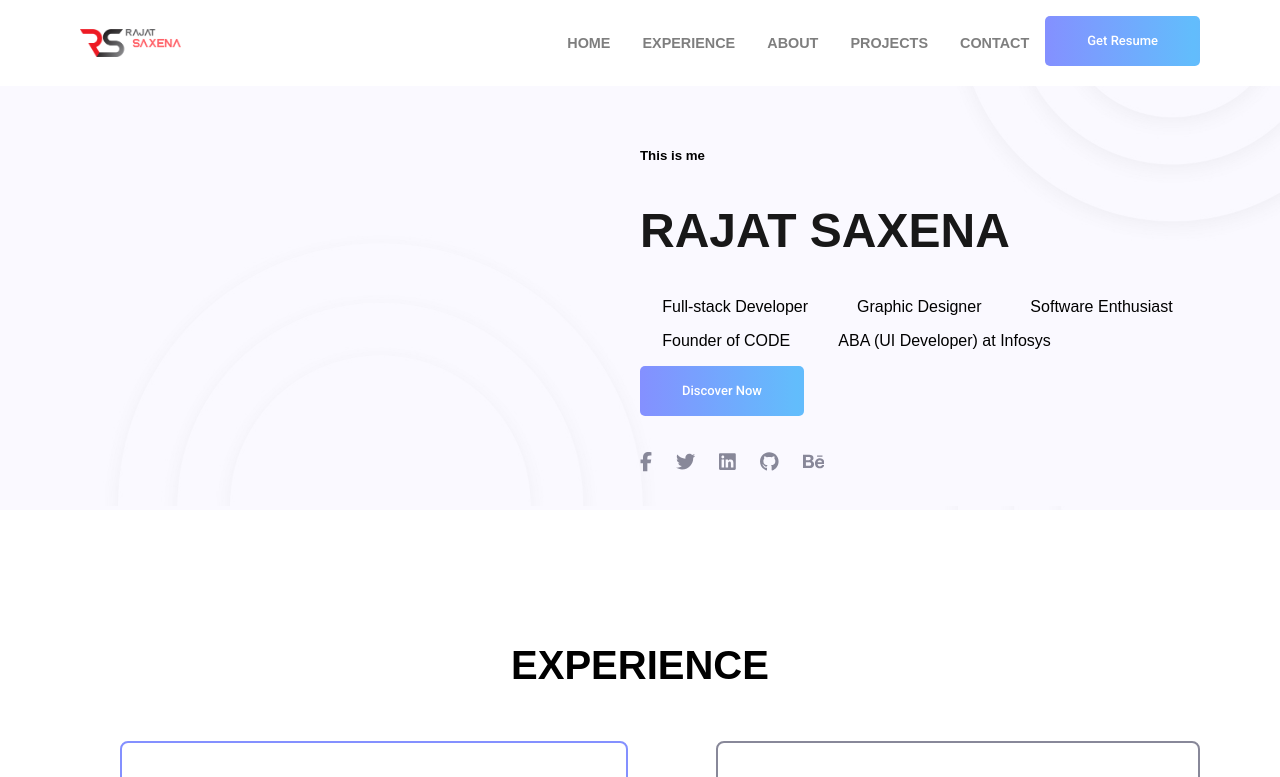
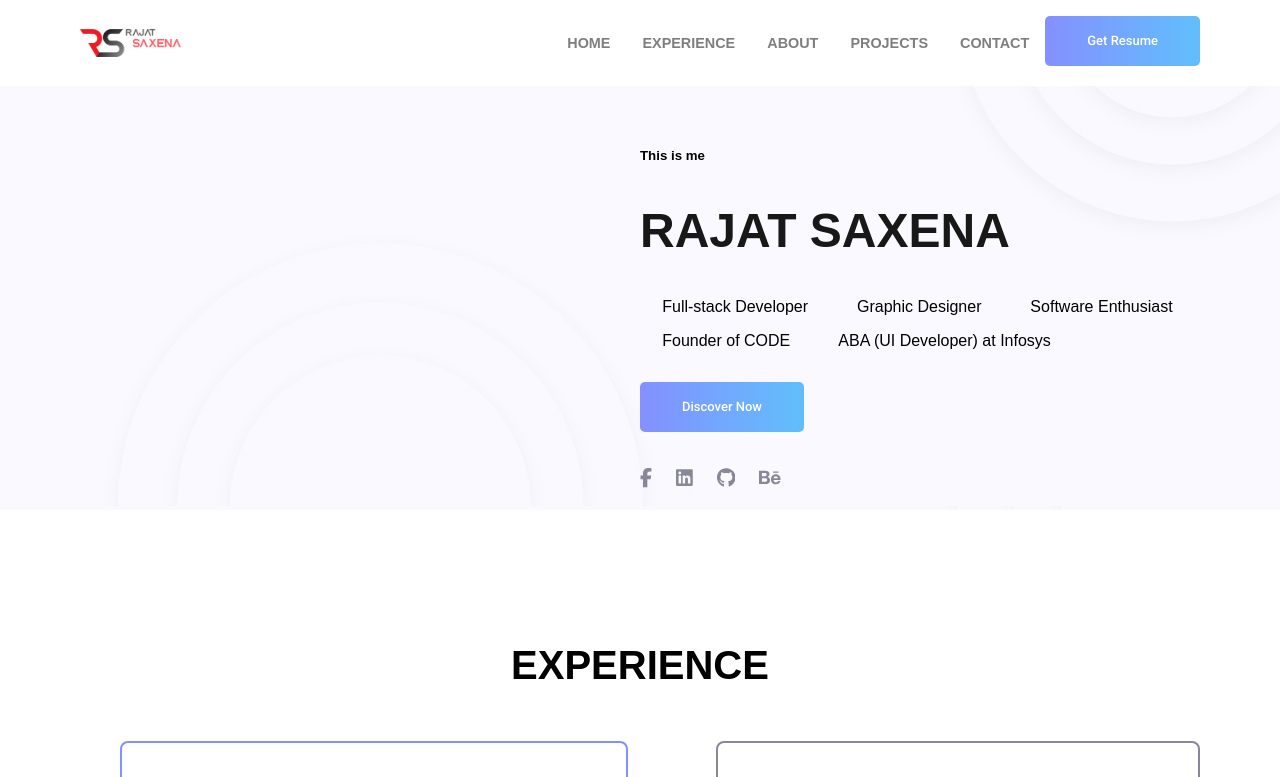
Before and after one commit to Rajat26599/my-react-portfolio, a React (Create React App) app: page / in a window 1280 px wide. Shown: the top 777 px of the page. Built offline with nearby package versions, Linux system fonts and the light colour scheme.

Commit message:
social icon on hover color my name fadeIn animation banner button margin adjustment

```diff
--- a/src/components/banner/Banner.js
+++ b/src/components/banner/Banner.js
@@ -19,7 +19,9 @@ export const Banner = () => {
                 <p><i className="lnr lnr-bug"></i> &nbsp;&nbsp;&nbsp;&nbsp; Full-stack Developer &nbsp;&nbsp;&nbsp;&nbsp; <i className="lnr lnr-pie-chart"></i> &nbsp;&nbsp;&nbsp;&nbsp; Graphic Designer &nbsp;&nbsp;&nbsp;&nbsp; <i className="lnr lnr-code"></i> &nbsp;&nbsp;&nbsp;&nbsp; Software Enthusiast</p>
                 <p><i className="lnr lnr-star"></i> &nbsp;&nbsp;&nbsp;&nbsp; Founder of CODE &nbsp;&nbsp;&nbsp;&nbsp; <i className="lnr lnr-briefcase"></i> &nbsp;&nbsp;&nbsp;&nbsp; ABA (UI Developer) at Infosys</p>
                 <ButtonWrapper>
-                    <Button>Discover Now</Button>
+                    <a href='#experience'>
+                        <Button>Discover Now</Button>
+                    </a>
                 </ButtonWrapper>
                 <SocialSitesContainer>
                     <SocialSites iconColor={globalStylingSpecs.color.myGray} />
--- a/src/components/banner/styles.js
+++ b/src/components/banner/styles.js
@@ -44,10 +44,12 @@ export const BannerContent = styled.div`
 export const MyName = styled.h2`
     font-size: 3rem;
     opacity: 0.9;
+    animation: ${fadeIn} 1s ease;
 `
 
 export const ButtonWrapper = styled.div`
-    margin: 1rem 0;
+    margin-top: 2rem;
+    margin-bottom: 1rem;
 `
 
 const bounceAnimationStyles = (i) => {
@@ -56,6 +58,10 @@ const bounceAnimationStyles = (i) => {
             ${IconListItem}:nth-child(${i}) {
                 animation: ${css`${bounce} ${i*0.2}s ease-in-out;`}
                 animation-delay: ${i===0 ? 0 : ((i-1)*0.2 - 0.1)}s;
+
+                &:hover {
+                    transform: scale(1.5);
+                }
             }
         `
         )
@@ -69,6 +75,6 @@ export const SocialSitesContainer = styled.div`
         padding-bottom: 1rem;
     }
 
-    ${() => [...Array(5)].map((item, index) => bounceAnimationStyles(index+1))}
+    ${() => [...Array(5)].map((_, index) => bounceAnimationStyles(index+1))}
 
 `
--- a/src/components/common/socialSites/SocialSites.js
+++ b/src/components/common/socialSites/SocialSites.js
@@ -4,15 +4,24 @@ import { IconList, IconListItem } from './styles'
 import { FontAwesomeIcon } from '@fortawesome/react-fontawesome'
 
 import { data } from './data'
+import { useState } from 'react'
 
 export const SocialSites = (props) => {
+    const [ mouseOver, setMouseOver ] = useState(false)
     return (
         <IconList justifyIcons={props.justifyIcons}>
             {
                 data.socialSites.map((item, index) => (
                     <IconListItem key={index}>
                         <a href={item.url}>
-                            <FontAwesomeIcon icon={item.icon} color={props.iconColor} size="1x" />
+                            <FontAwesomeIcon
+                                key={index}
+                                icon={item.icon}
+                                color={ index === mouseOver ? item.onHoverColor : props.iconColor}
+                                size="1x"
+                                onMouseOver={() => setMouseOver(index)}
+                                onMouseLeave={() => setMouseOver(false)}
+                                />
                         </a>
                     </IconListItem>
                 ))
--- a/src/components/common/socialSites/data.js
+++ b/src/components/common/socialSites/data.js
@@ -1,24 +1,34 @@
-import { faFacebookF, faTwitter, faLinkedin, faGithub, faBehance } from "@fortawesome/free-brands-svg-icons"
+import { faFacebookF, faLinkedin, faGithub, faBehance } from "@fortawesome/free-brands-svg-icons"
 
 export const data = {
     socialSites: [
         {
+            platform: 'facebook',
+            onHoverColor: '#316FF6',
             icon: faFacebookF,
             url: 'https://www.facebook.com/rajat.saxena.90410/'
         },
+        // {
+        //     platform: 'twitter',
+        //     onHoverColor: '',
+        //     icon: faTwitter,
+        //     url: 'https://google.com'
+        // },
         {
-            icon: faTwitter,
-            url: 'https://google.com'
-        },
-        {
+            platform: 'linkedin',
+            onHoverColor: '#0077b5',
             icon: faLinkedin,
             url: 'https://www.linkedin.com/in/rajat-saxena-54509a15b/'
         },
         {
+            platform: 'github',
+            onHoverColor: 'black',
             icon: faGithub,
             url: 'https://github.com/Rajat26599/'
         },
         {
+            platform: 'behance',
+            onHoverColor: '#053eff',
             icon: faBehance,
             url: 'https://www.behance.net/rajatsaxena3'
         }
--- a/src/components/common/socialSites/styles.js
+++ b/src/components/common/socialSites/styles.js
@@ -9,8 +9,4 @@ export const IconListItem = styled.li`
     font-size: 1.2rem;
     list-style: none;
     margin-right: 1.5rem;
-
-    &:hover {
-        opacity: 0.5;
-    }
 `
```
